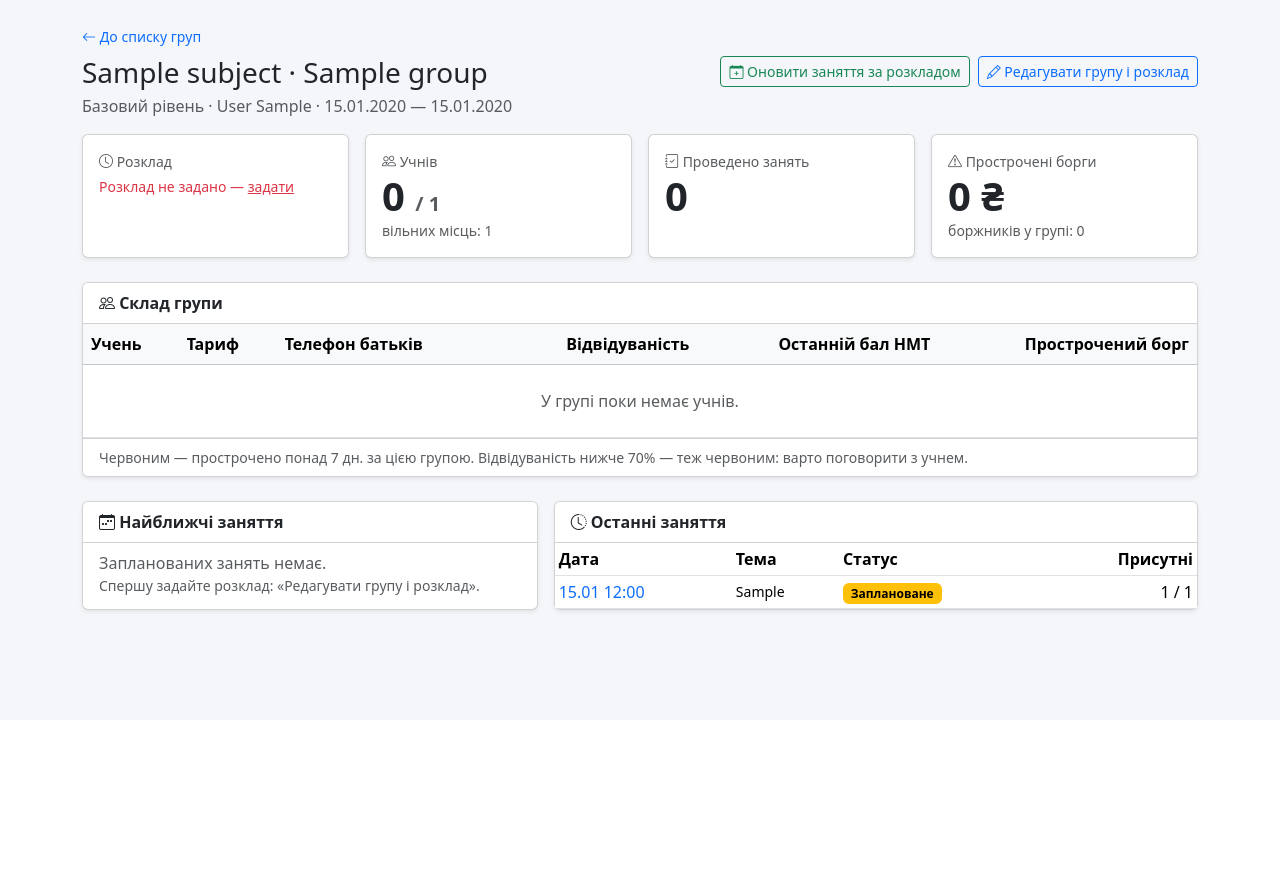
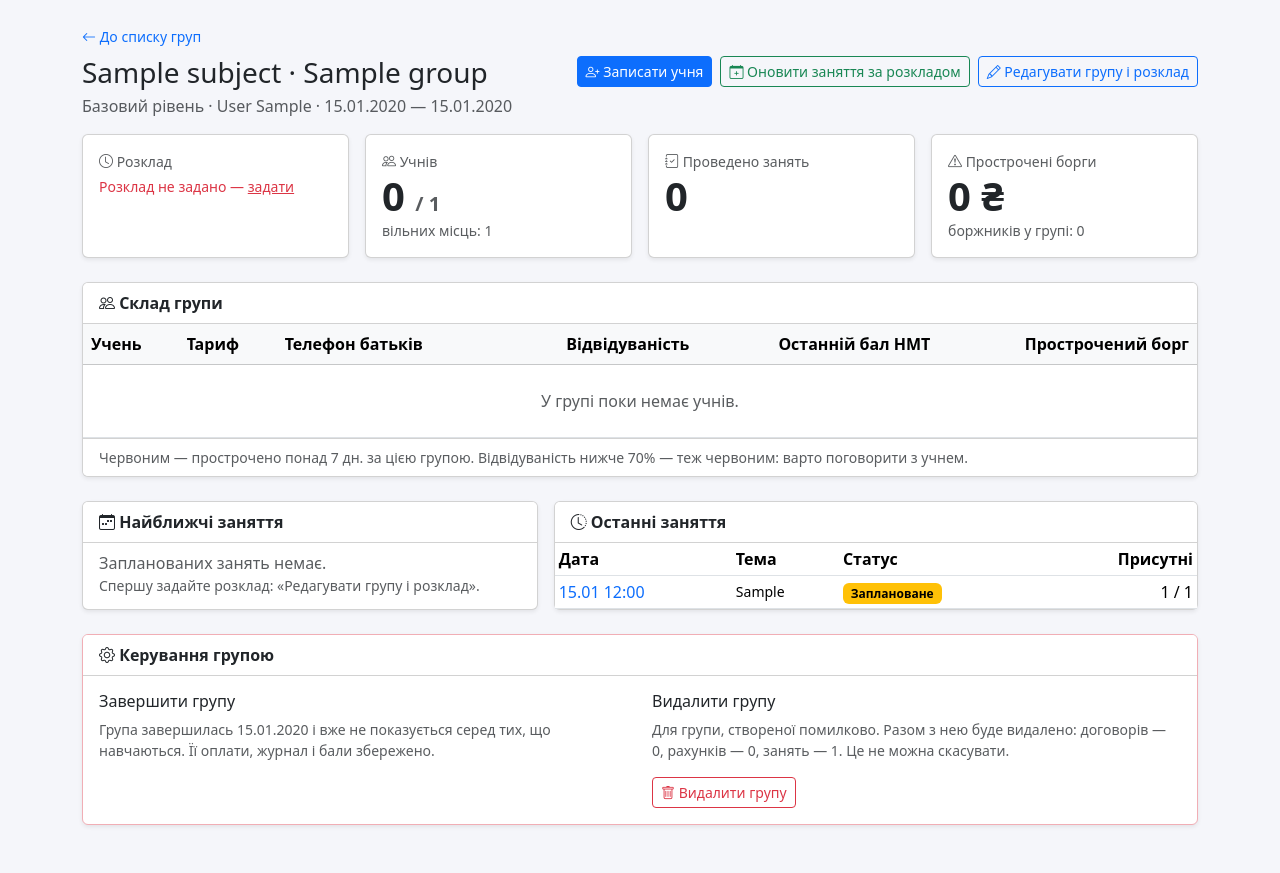
Before and after one commit to Mariia2403/nmt-school-system, a Django app: page /groups/1/ in a window 1280 px wide. Shown: the part 80-953 px from the top of the page. Before the commit the page ends 694 px from the top, so only its background shows below. Run offline with Django 5.2, Linux system fonts and the light colour scheme; a user stored in the database is signed in; tables that the repository leaves empty hold one stand-in row (values such as "Sample post"); data that the repository does not hold is empty; some libraries are stand-ins or nearby versions.

Commit message:
Finish group and delete group created by mistake (only without payments)

```diff
--- a/school/urls.py
+++ b/school/urls.py
@@ -20,6 +20,9 @@ urlpatterns = [
     path("groups/<int:pk>/", views.group_detail, name="group_detail"),
     # Button on the group page: create lessons from the weekly schedule
     path("groups/<int:pk>/sync-lessons/", views.group_sync_lessons, name="group_sync_lessons"),
+    # Buttons in the "Керування групою" block: finish the group / delete a group created by mistake
+    path("groups/<int:pk>/finish/", views.group_finish, name="group_finish"),
+    path("groups/<int:pk>/delete/", views.group_delete, name="group_delete"),
     # Journal: lessons of one day (?date=2026-10-30) and the attendance form of one lesson
     path("journal/", views.journal, name="journal"),
     path("journal/lesson/<int:pk>/", views.journal_lesson, name="journal_lesson"),
--- a/school/views.py
+++ b/school/views.py
@@ -9,6 +9,7 @@ from decimal import Decimal
 
 from django.conf import settings
 from django.contrib import messages
+from django.core.exceptions import ValidationError
 from django.core.paginator import Paginator
 from django.db.models import Avg, Count, DecimalField, Exists, OuterRef, Prefetch, Q, Sum, Value
 from django.db.models.functions import Coalesce
@@ -546,6 +547,15 @@ def group_detail(request, pk):
         "past_lessons": past_lessons,
         "held_count": held_count,
         "overdue_days": settings.DEBT_OVERDUE_DAYS,
+        # Start date for the "Записати учня" button: today, but not before the group starts
+        "enroll_start": max(timezone.localdate(), group.start_date),
+        # For the "Керування групою" block
+        "is_finished": bool(group.end_date and group.end_date < today),
+        "money_records": group.money_records_count(),
+        "invoices_count": Invoice.objects.filter(contract__group=group).count(),
+        "all_contracts_count": group.contracts.count(),
+        "lessons_count": group.lessons.count(),
+        "finish_default": max(today, group.start_date),
     }
     return render(request, "school/group_detail.html", context)
 
@@ -572,6 +582,62 @@ def group_sync_lessons(request, pk):
                 messages.info(request, "Усі заняття вже відповідають розкладу — нічого змінювати не треба.")
     # Post/Redirect/Get: F5 after the button does not repeat the action
     return redirect("school:group_detail", pk=group.pk)
+
+
+@admin_page
+def group_finish(request, pk):
+    """Button "Завершити групу" (only POST): the group stops studying on the chosen day.
+    Nothing is deleted from the money history: the group just goes to the finished groups."""
+    group = get_object_or_404(StudyGroup, pk=pk)
+    if request.method != "POST":
+        return redirect("school:group_detail", pk=group.pk)
+
+    try:
+        on_day = date.fromisoformat(request.POST.get("on_day", ""))
+    except ValueError:
+        messages.error(request, "Вкажіть дату завершення.")
+        return redirect("school:group_detail", pk=group.pk)
+
+    if on_day < group.start_date:
+        messages.error(
+            request,
+            f"Група почалася {group.start_date:%d.%m.%Y} — завершити раніше не можна. "
+            "Якщо групу створили помилково, використайте «Видалити групу».",
+        )
+        return redirect("school:group_detail", pk=group.pk)
+
+    with transaction.atomic():  # all changes or nothing
+        finished, removed = group.finish(on_day)
+    messages.success(
+        request,
+        f"Групу завершено {on_day:%d.%m.%Y}. Договорів завершено: {finished}, "
+        f"майбутніх занять прибрано: {removed}. Оплати, борги й журнал збережено.",
+    )
+    return redirect("school:group_detail", pk=group.pk)
+
+
+@admin_page
+def group_delete(request, pk):
+    """Button "Видалити групу" (only POST): deletes a group created by mistake
+    together with its contracts, invoices and lessons — only if there is no money in it."""
+    group = get_object_or_404(StudyGroup, pk=pk)
+    if request.method != "POST":
+        return redirect("school:group_detail", pk=group.pk)
+
+    name = group.full_name
+    try:
+        with transaction.atomic():  # if something fails, nothing is deleted
+            counts = group.delete_with_contracts()
+    except ValidationError as error:
+        messages.error(request, " ".join(error.messages))
+        return redirect("school:group_detail", pk=group.pk)
+
+    messages.success(
+        request,
+        f"Групу «{name}» видалено разом з договорами ({counts['contracts']}), "
+        f"рахунками ({counts['invoices']}) і заняттями ({counts['lessons']}).",
+    )
+    return redirect("school:group_list")
 
 
 # ───────────────────────── Journal ─────────────────────────
--- a/templates/school/group_detail.html
+++ b/templates/school/group_detail.html
@@ -17,6 +17,18 @@
   </div>
   {% if is_school_admin %}
     <div class="d-flex flex-wrap gap-2">
+      <!-- Temporary: opens the contract form in the admin with this group already chosen.
+           A site form for this comes in batch P5. -->
+      {% if free > 0 %}
+        <a href="{% url 'admin:school_contract_add' %}?group={{ group.pk }}&start_date={{ enroll_start|date:'d.m.Y' }}"
+           class="btn btn-primary btn-sm">
+          <i class="bi bi-person-plus"></i> Записати учня
+        </a>
+      {% else %}
+        <span class="d-inline-block" tabindex="0" title="У групі немає вільних місць">
+          <button class="btn btn-primary btn-sm" disabled><i class="bi bi-person-plus"></i> Записати учня</button>
+        </span>
+      {% endif %}
       <!-- POST form: the button changes data, so it is not a simple link -->
       <form method="post" action="{% url 'school:group_sync_lessons' group.pk %}">
         {% csrf_token %}
@@ -223,4 +235,66 @@
     </div>
   </div>
 </div>
+
+{% if is_school_admin %}
+<!-- Finish or delete the group. Kept at the bottom, so nobody clicks it by chance. -->
+<div class="card shadow-sm mt-4 border-danger-subtle">
+  <div class="card-header bg-white fw-semibold"><i class="bi bi-gear"></i> Керування групою</div>
+  <div class="card-body">
+    <div class="row g-4">
+      <!-- Finish: the normal way, history stays -->
+      <div class="col-md-6">
+        <h2 class="h6">Завершити групу</h2>
+        {% if is_finished %}
+          <p class="small text-muted mb-0">
+            Група завершилась {{ group.end_date|date:"d.m.Y" }} і вже не показується серед тих, що навчаються.
+            Її оплати, журнал і бали збережено.
+          </p>
+        {% else %}
+          <p class="small text-muted">
+            Група перестає навчатися з вибраної дати: договори стають «Завершеними», майбутні заняття
+            прибираються, неоплачені рахунки за наступні місяці зникають. Оплати, борги, журнал і бали
+            <b>залишаються</b> в історії.
+          </p>
+          <form method="post" action="{% url 'school:group_finish' group.pk %}" class="d-flex flex-wrap gap-2 align-items-end"
+                onsubmit="return confirm('Завершити групу «{{ group.full_name|escapejs }}»? Договорів, що навчаються: {{ taken }}.');">
+            {% csrf_token %}
+            <div>
+              <label for="on_day" class="form-label small mb-1">Останній день навчання</label>
+              <input type="date" id="on_day" name="on_day" class="form-control form-control-sm"
+                     value="{{ finish_default|date:'Y-m-d' }}" min="{{ group.start_date|date:'Y-m-d' }}" required>
+            </div>
+            <button type="submit" class="btn btn-outline-secondary btn-sm">
+              <i class="bi bi-flag"></i> Завершити групу
+            </button>
+          </form>
+        {% endif %}
+      </div>
+
+      <!-- Delete: only for a group created by mistake, only without money -->
+      <div class="col-md-6">
+        <h2 class="h6">Видалити групу</h2>
+        {% if money_records %}
+          <p class="small text-muted mb-0">
+            <i class="bi bi-lock"></i> Видалити не можна: у групі є оплати або повернення ({{ money_records }}).
+            Інакше вони зникнуть з Фінансів. Використайте «Завершити групу».
+          </p>
+        {% else %}
+          <p class="small text-muted">
+            Для групи, створеної помилково. Разом з нею буде видалено: договорів — {{ all_contracts_count }},
+            рахунків — {{ invoices_count }}, занять — {{ lessons_count }}. Це не можна скасувати.
+          </p>
+          <form method="post" action="{% url 'school:group_delete' group.pk %}"
+                onsubmit="return confirm('Видалити групу «{{ group.full_name|escapejs }}» назавжди?\nДоговорів: {{ all_contracts_count }}, рахунків: {{ invoices_count }}, занять: {{ lessons_count }}.');">
+            {% csrf_token %}
+            <button type="submit" class="btn btn-outline-danger btn-sm">
+              <i class="bi bi-trash"></i> Видалити групу
+            </button>
+          </form>
+        {% endif %}
+      </div>
+    </div>
+  </div>
+</div>
+{% endif %}
 {% endblock %}
```
Also changed, not shown: school/admin.py (+31 -11 lines), school/models.py (+73 -0 lines).
